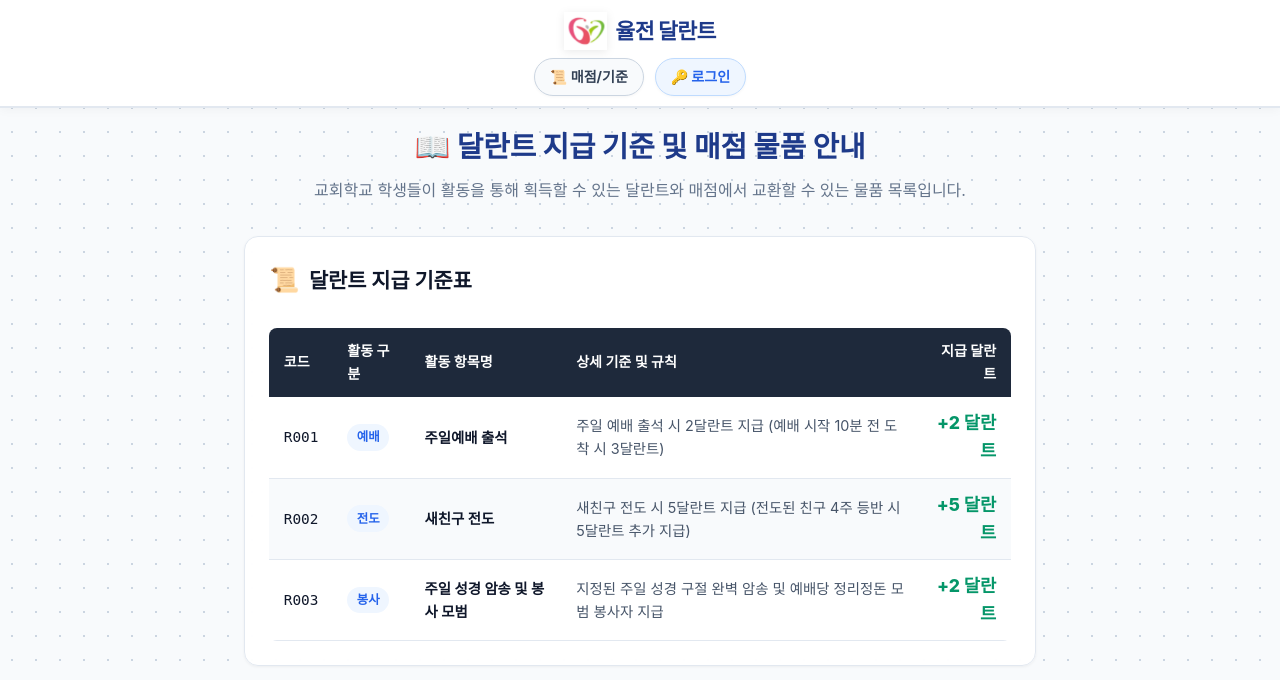
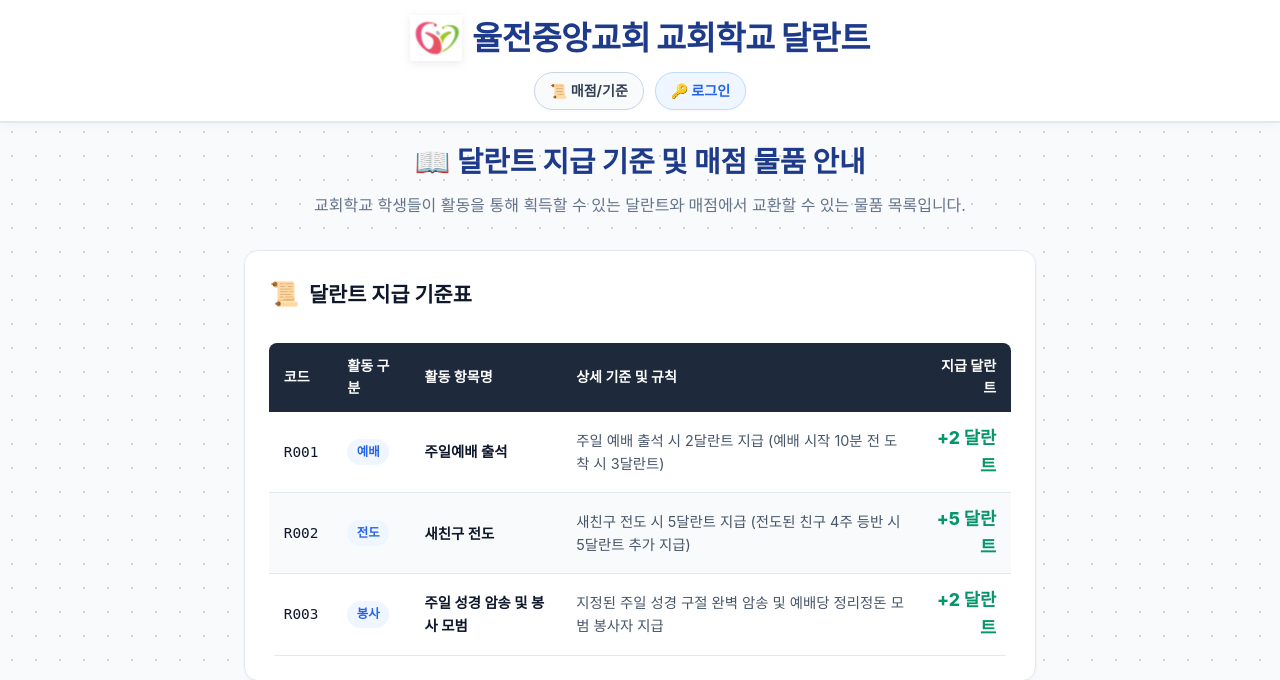
Before and after one commit to leekystyle/yuljeon-church-talent, a FastAPI app: page /student/rules in a window 1280 px wide. Shown: the top 680 px of the page. Run offline with FastAPI, Linux system fonts and the light colour scheme; some web fonts are replaced.

Commit message:
style: 학생 메뉴 상단 텍스트를 '율전중앙교회 교회학교 달란트'로 변경 및 글자 크기 150% 확대

```diff
--- a/static/css/student.css
+++ b/static/css/student.css
@@ -66,10 +66,11 @@
 }
 
 .student-app-brand .brand-title {
-  font-size: 1.15rem;
-  font-weight: 800;
+  font-size: clamp(1.35rem, 5.2vw, 2.05rem);
+  font-weight: 900;
   color: #1e3a8a;
   letter-spacing: -0.5px;
+  white-space: nowrap;
 }
 
 .student-app-brand .brand-badge {
--- a/templates/student/base_student.html
+++ b/templates/student/base_student.html
@@ -31,15 +31,16 @@
     .student-brand {
       display: inline-flex;
       align-items: center;
-      gap: 0.55rem;
+      gap: 0.65rem;
       font-weight: 900;
-      font-size: 1.35rem;
+      font-size: clamp(1.35rem, 5.2vw, 2.05rem);
       color: #1e3a8a;
       text-decoration: none;
       letter-spacing: -0.5px;
+      white-space: nowrap;
     }
     .church-logo-img {
-      height: 38px;
+      height: clamp(36px, 6vw, 46px);
       width: auto;
       object-fit: contain;
       filter: drop-shadow(0 2px 4px rgba(0, 0, 0, 0.08));
@@ -98,13 +99,13 @@
   {% block head %}{% endblock %}
 </head>
 <body>
-  <!-- 학생 포털 전용 독립 내비게이션 바 (1층: 로고+율전달란트, 2층: 매점/기준 & 나가기/로그인) -->
+  <!-- 학생 포털 전용 독립 내비게이션 바 (1층: 로고+율전중앙교회 교회학교 달란트, 2층: 매점/기준 & 나가기/로그인) -->
   <header class="student-navbar">
-    <!-- 1층: 교회 로고 + 율전 달란트 (단독 한 줄) -->
+    <!-- 1층: 교회 로고 + 율전중앙교회 교회학교 달란트 (단독 한 줄, 150% 크기) -->
     <div class="student-navbar-top">
       <a href="/student/dashboard" class="student-brand">
         <img src="/static/images/church_logo.png" alt="율전중앙교회 로고" class="church-logo-img">
-        <span>율전 달란트</span>
+        <span>율전중앙교회 교회학교 달란트</span>
       </a>
     </div>
 
```
